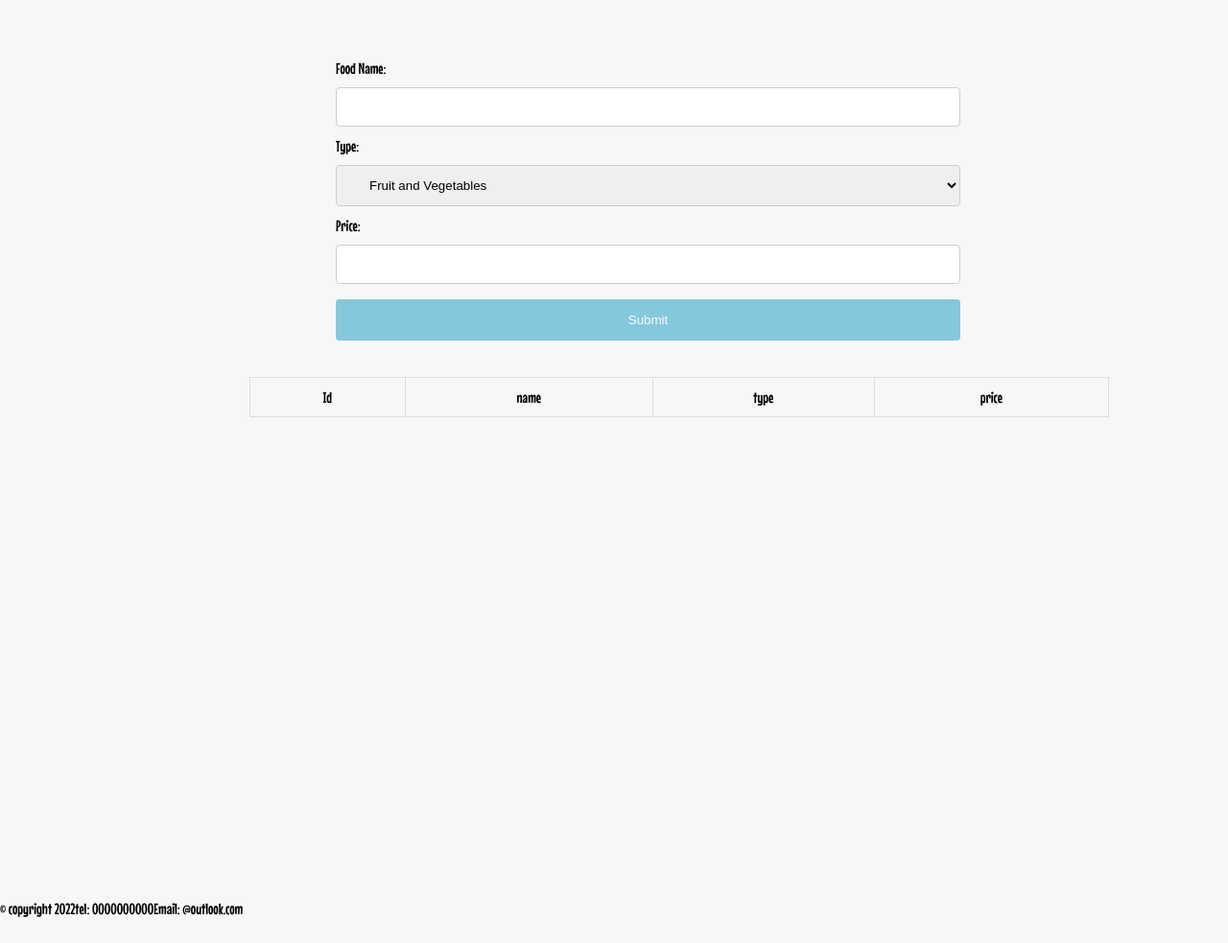
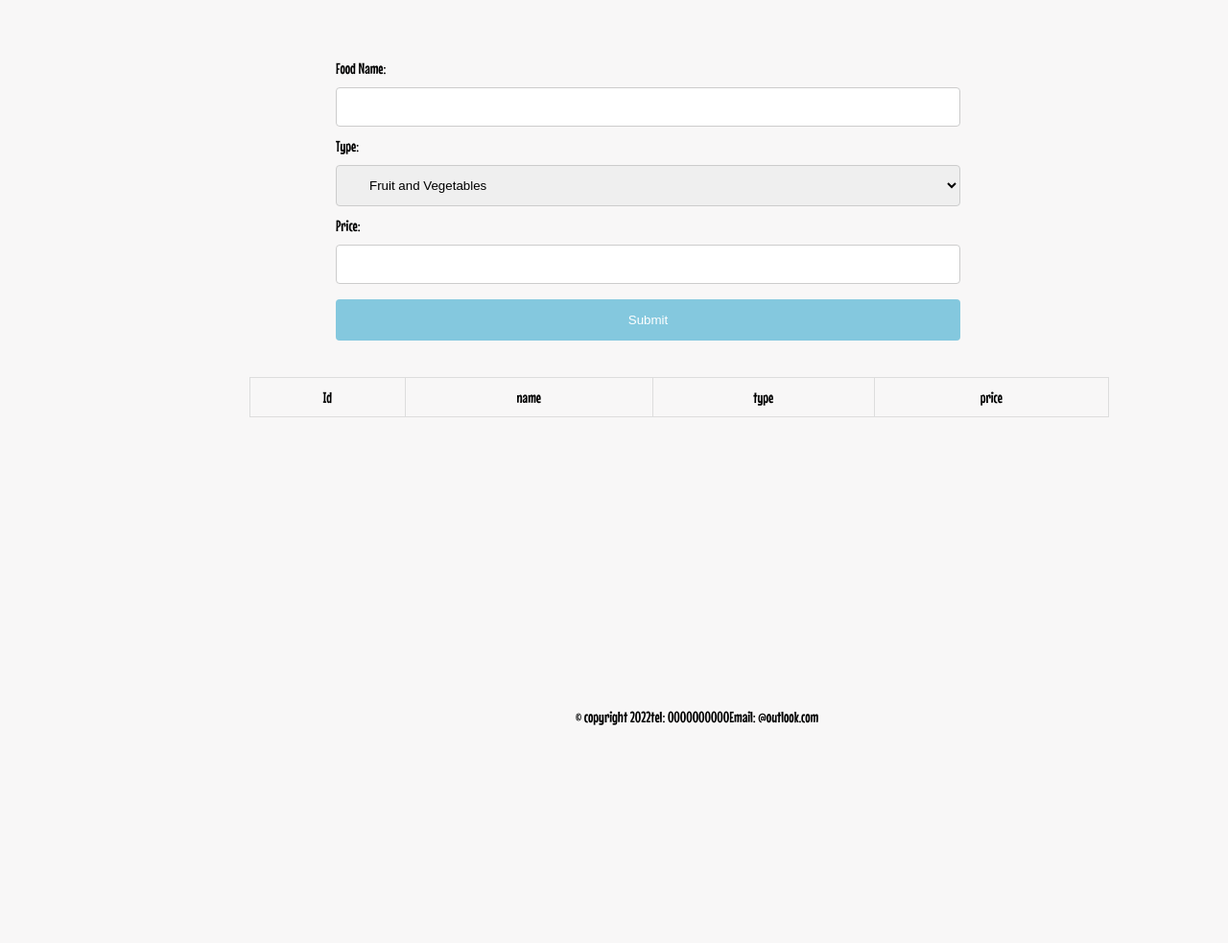
Before and after one commit to ahmadabdallah1993/Restaurant, a plain HTML site: page index.html in a window 1280 px wide. Shown: the part 85-1068 px from the top of the page at 96% size. After the commit the page ends 868 px from the top, so only its background shows below. Drawn offline with Linux system fonts and the light colour scheme; a web font is replaced by a local one.

Commit message:
fixing fotter margin

```diff
--- a/style.css
+++ b/style.css
@@ -50,8 +50,8 @@ a {
 
 
 footer {
-    margin-top: 500px;
-    margin-right: 600px;
+    margin-top: 300px;
+    margin-left: 600px;
     display: flex;
 }
 
```
